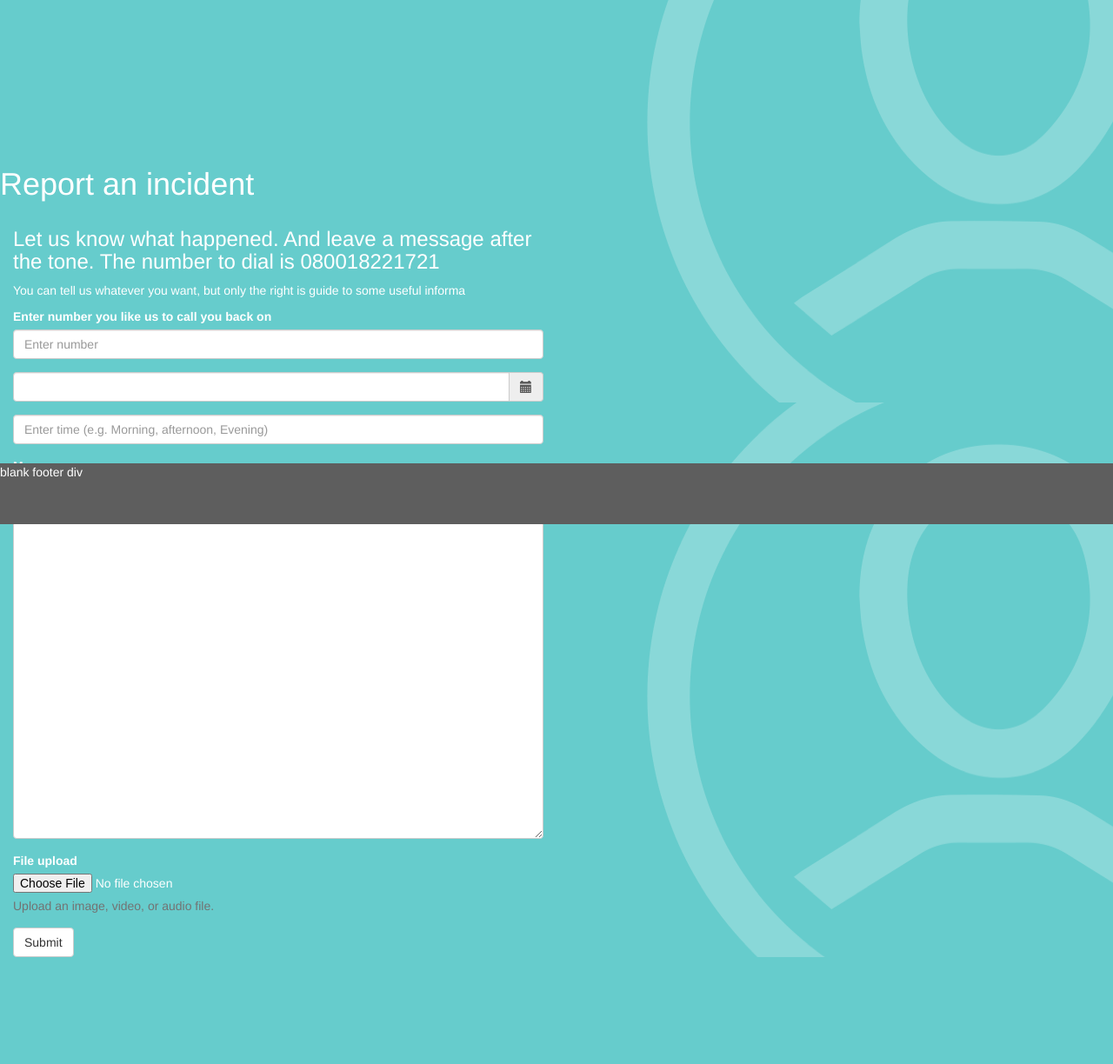
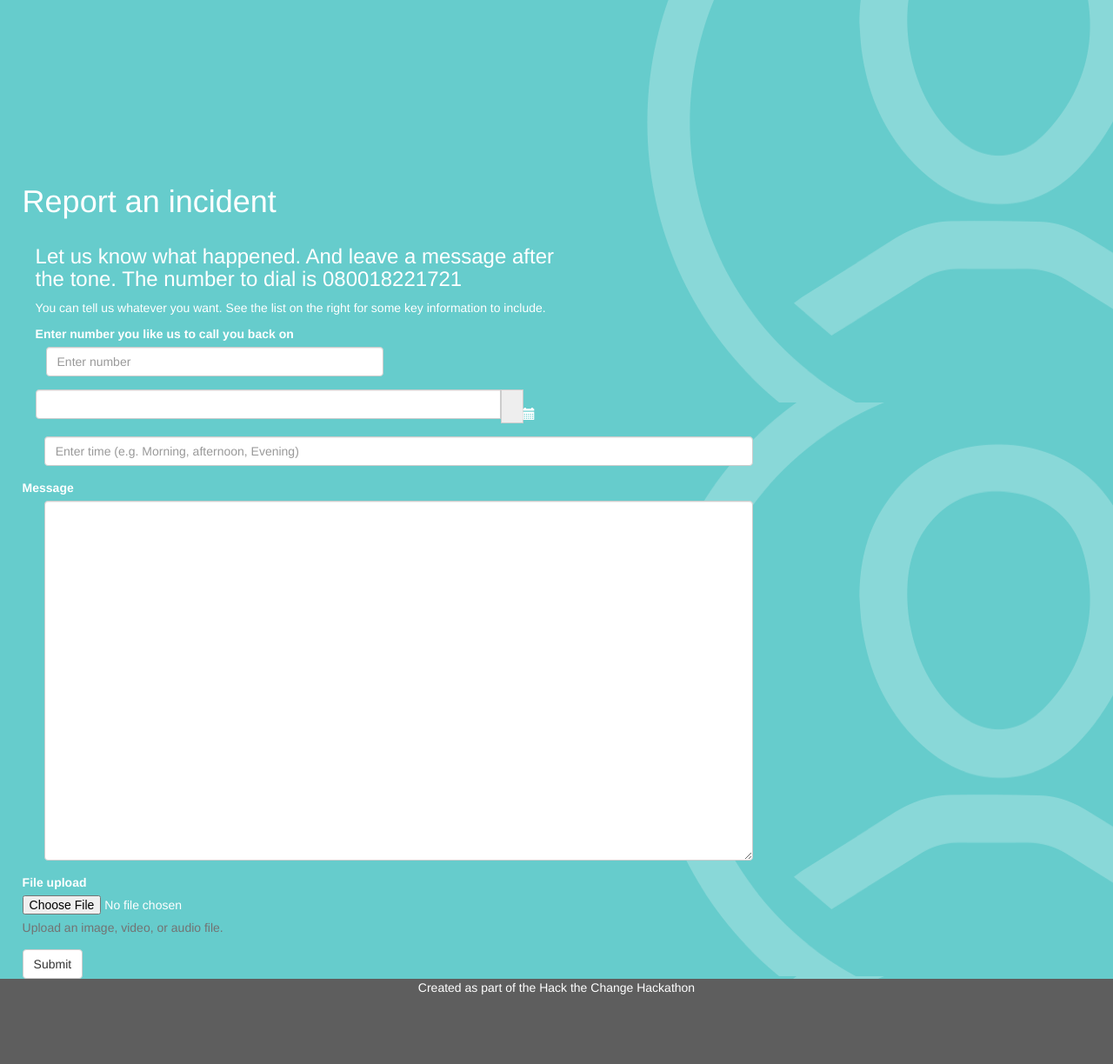
Before and after one commit to erinburns/hackthechange, a PHP site: page /report.html in a window 1280 px wide. Shown: the part 197-1421 px from the top of the page at 87% size. Before the commit the page ends 1298 px from the top, so only its background shows below. Run offline with PHP 8.4, Linux system fonts and the light colour scheme.

Commit message:
edited styling of report page

```diff
--- a/css/mystyle.css
+++ b/css/mystyle.css
@@ -25,19 +25,30 @@
   min-width: 3.5em;
 }
 
+#message, #exampleInputPassword1 {
+  width: 65%;
+  margin-left: 2%;
+}
+
+
 body {
   background: url("../images/bg-image.png");
   color: white;
 
 }
 
+main {
+  overflow:hidden;
+  margin-left: 2%;
+}
+
 footer {
-  min-height: 5em;
+  min-height: 7em;
   background-color: #5E5E5E;
   bottom: 0;
   display: block;
-  position: absolute;
   width: 100%;
+  text-align: center;
 }
 
 /* begin styles for header navigation */
@@ -65,13 +76,3 @@ header {
 }
 
 /* end header navigation styling */
-
-
-/* footer styling */
-.blankfooter {
-  background-color: #5E5E5E;
-  height: 25%;
-}
-
-
-/* end footer styling */
--- a/report.html
+++ b/report.html
@@ -23,12 +23,14 @@
   </head>
 
   <body>
+
     <header>
       <img src="images/speaksafe-logo-small.png" class="logo" width="500px">
       <img src="images/help-me.png" class="helpbtn">
       <img src="images/close-site.png" class="closebtn">
+    </header>
 
-    </header>
+    <main>
       <h1>Report an incident</h1>
       <form action="thankyou.php" method="post">   <!-- Remember to enter URI -->
   <div class = "col-md-6 ">
@@ -36,24 +38,22 @@
 
 
       <h3>Let us know what happened. And leave a message after the tone. The number to dial is 080018221721</h3>
-     <p>
-       You can tell us whatever you want, but only the right is guide to some useful informa
-    </p>
+      <p>You can tell us whatever you want. See the list on the right for some key information to include.</p>
 
       <div class="form-group">
         <label for="exampleInputPassword1">Enter number you like us to call you back on</label>
         <input type="password" class="form-control" id="exampleInputPassword1" placeholder="Enter number">
       </div>
 
+
         <div class="form-group">
             <div class='input-group date' id='datetimepicker2'>
-                    <input type='text' class="form-control" />
-                    <span class="input-group-addon">
+                <input type='text' class="form-control">
+                <span class="input-group-addon"></span>
                 <span class="glyphicon glyphicon-calendar"></span>
-                    </span>
             </div>
         </div>
-
+      </div>
         <script type="text/javascript">
             $(function () {
                 $('#datetimepicker2').datetimepicker({
@@ -81,21 +81,16 @@
 
         <button type="submit" class="btn btn-default">Submit</button>
     </form>
-     </div>
 
-
-    <div class = "col-md-6 text-center">
-    </div>
-    </div>
-
-<footer>
-  <div class="blankfooter"> blank footer div</div>
-</footer>
     <!-- jQuery (necessary for Bootstrap's JavaScript plugins) -->
     <script src="https://ajax.googleapis.com/ajax/libs/jquery/1.12.4/jquery.min.js"></script>
     <!-- Include all compiled plugins (below), or include individual files as needed -->
     <script src="js/bootstrap.min.js"></script>
+  </main>
 
+  <footer>
+    <p>Created as part of the Hack the Change Hackathon</p>
+  </footer>
 
   </body>
 </html>
```
Lines whose indentation alone changed are shown as unchanged.
